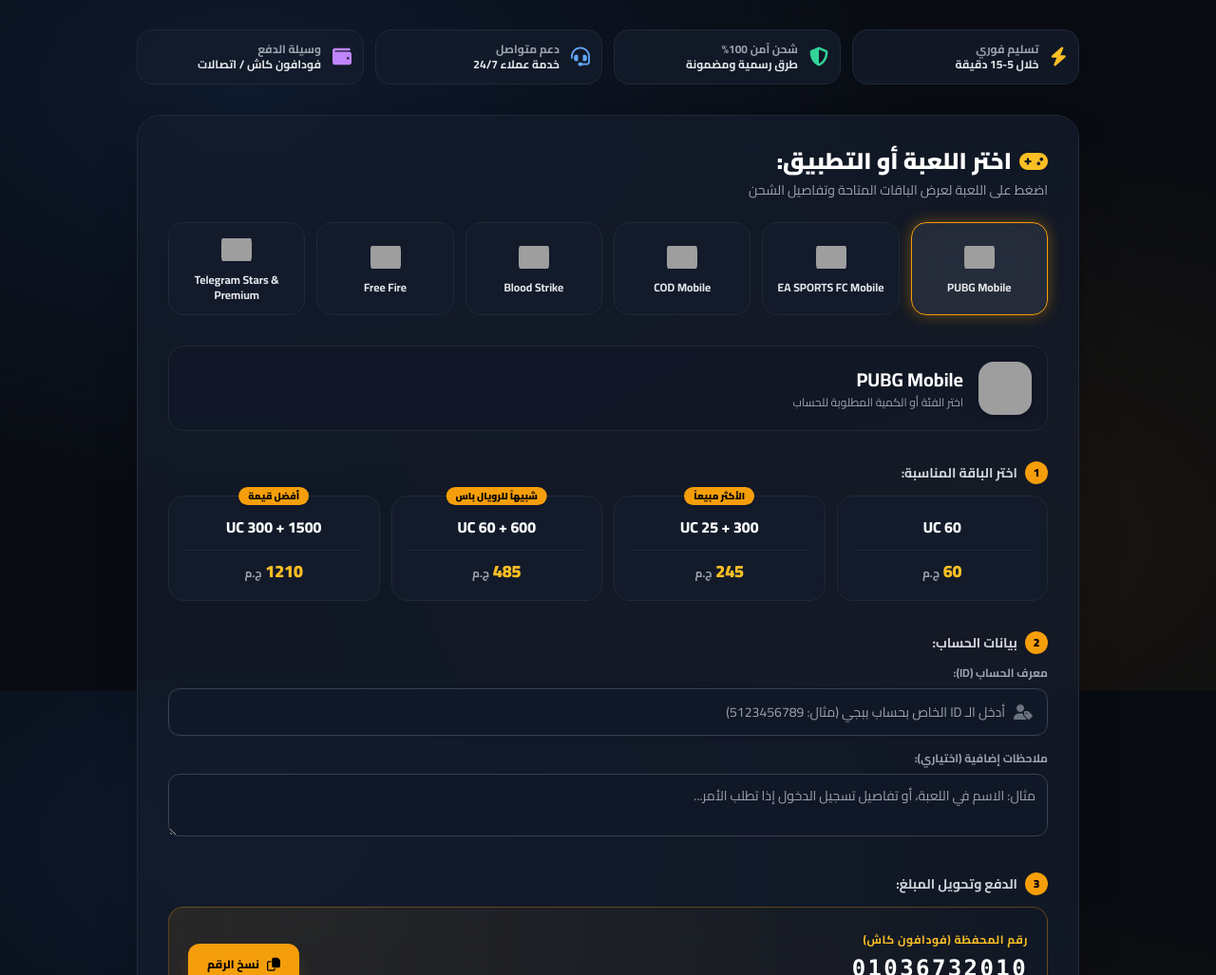
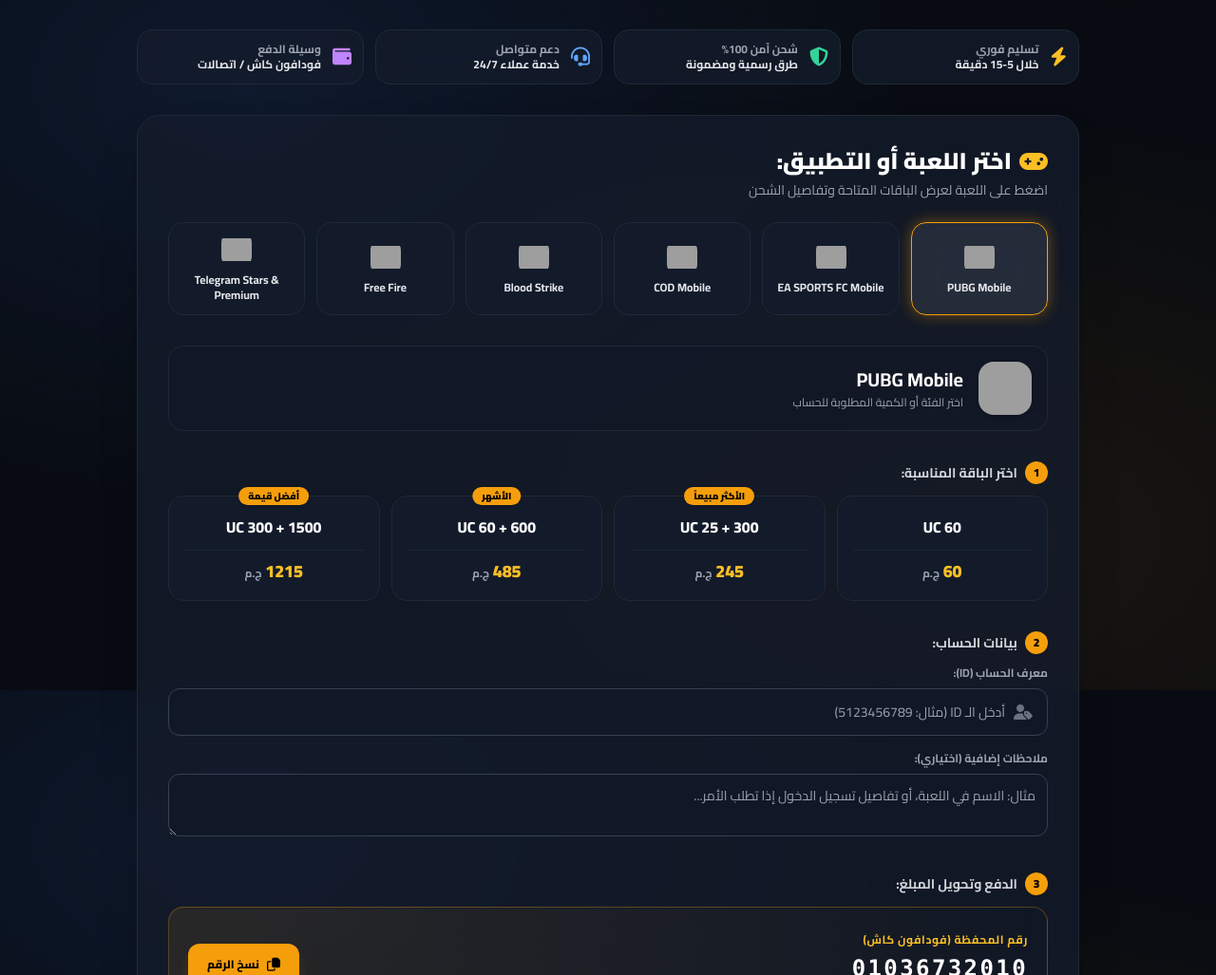
Before and after one commit to el-capitano9/CapitanoStore, a website: page public/index.html in a window 1280 px wide. Shown: the part 73-1100 px from the top of the page at 95% size. Drawn offline with nearby package versions, Linux system fonts and the light colour scheme; grey boxes are pictures that could not be loaded.

Commit message:
Update index.html

```diff
--- a/public/index.html
+++ b/public/index.html
@@ -315,12 +315,12 @@
         icon: 'https://cdn-icons-png.flaticon.com/512/3408/3408506.png',
         color: '#f59e0b',
         glow: 'rgba(245, 158, 11, 0.4)',
-        placeholder: 'أدخل الـ ID الخاص بحساب ببجي (مثال: 5123456789)',
+        placeholder: 'أدخل الـ ID (مثال: 5123456789)',
         packs: [
           { label: '60 UC', price: 60, badge: '' },
           { label: '300 + 25 UC', price: 245, badge: 'الأكثر مبيعاً' },
-          { label: '600 + 60 UC', price: 485, badge: 'شبيهاً للرويال باس' },
-          { label: '1500 + 300 UC', price: 1210, badge: 'أفضل قيمة' }
+          { label: '600 + 60 UC', price: 485, badge:'الأشهر' },
+          { label: '1500 + 300 UC', price: 1215, badge: 'أفضل قيمة' }
         ]
       },
       'FC Mobile': {
```
